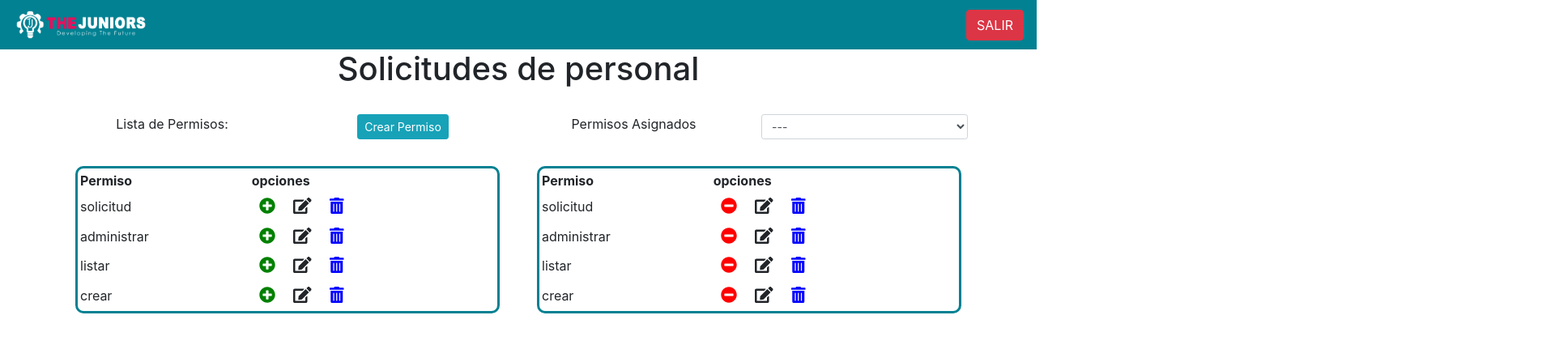
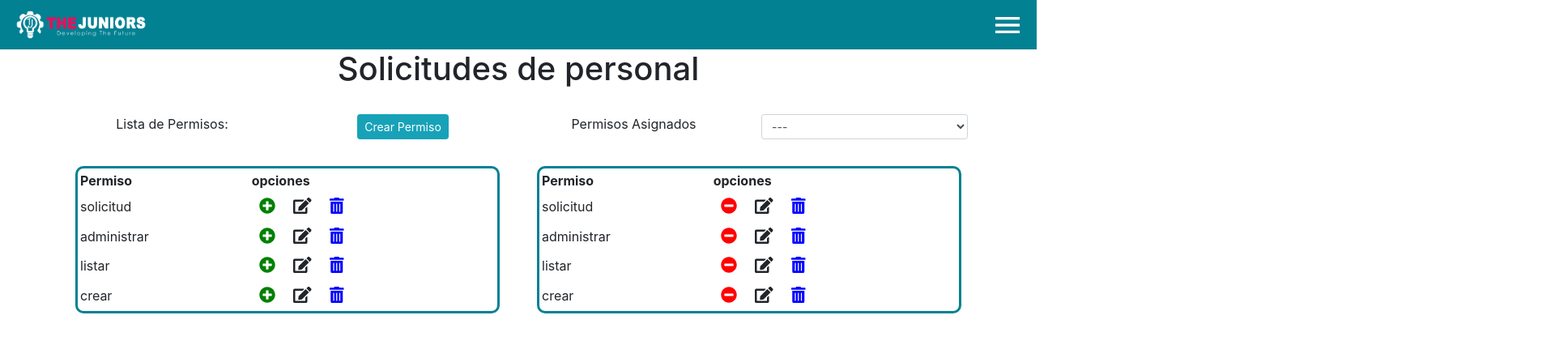
Before and after one commit to rylmfqt28/Gestion_Usuarios, a React (Create React App) app in the folder client/: page /administrarPermisos in a window 1280 px wide. Shown: the top 426 px of the page at 81% size, 1920 px wide, since content can reach past the window. Built offline with nearby package versions, Linux system fonts and the light colour scheme; no server answers.

Commit message:
actualizacion

```diff
--- a/client/src/components/administrarPermisos/administrarPermisos.jsx
+++ b/client/src/components/administrarPermisos/administrarPermisos.jsx
@@ -9,6 +9,8 @@ import {FontAwesomeIcon} from '@fortawesome/react-fontawesome'
 import{faPlusCircle, faEdit, faTrashAlt, faMinusCircle} from '@fortawesome/free-solid-svg-icons'
 
 import "./administrarPermisos.css";
+
+import NavMenu from '../menuAdmin/NavMenu'
 
 
 class administrarPermisos extends Component{
@@ -95,24 +97,7 @@ class administrarPermisos extends Component{
         return (
 
           <div>
-            <div className="barraNav">
-              <nav className="navbar navbar-light justify-content-between">
-                <a className="navbar-brand" href="/solicitudes">
-                  <img className="logo" src={logo} height="35" alt="logo" />
-                </a>
-
-                <div>
-                  <Link
-                    className="btn btn-danger my-2 my-sm-0"
-                    type="submit"
-                    onClick={salir}
-                    to="/"
-                    >SALIR</Link>
-                </div>
-
-
-              </nav>
-            </div>
+            <NavMenu/>
 
             <div >
               <h1 align="center"> Solicitudes de personal </h1>
```
